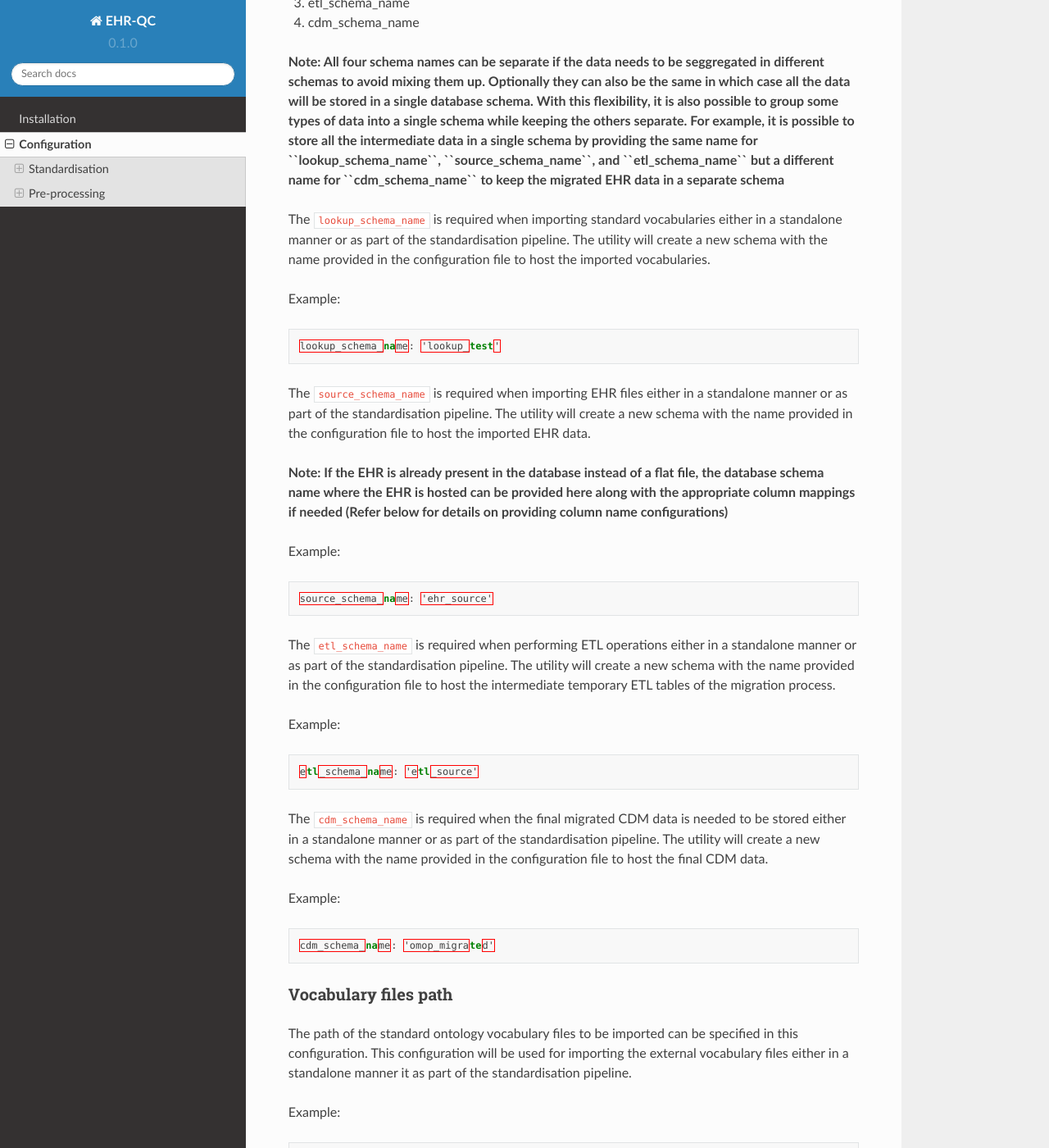
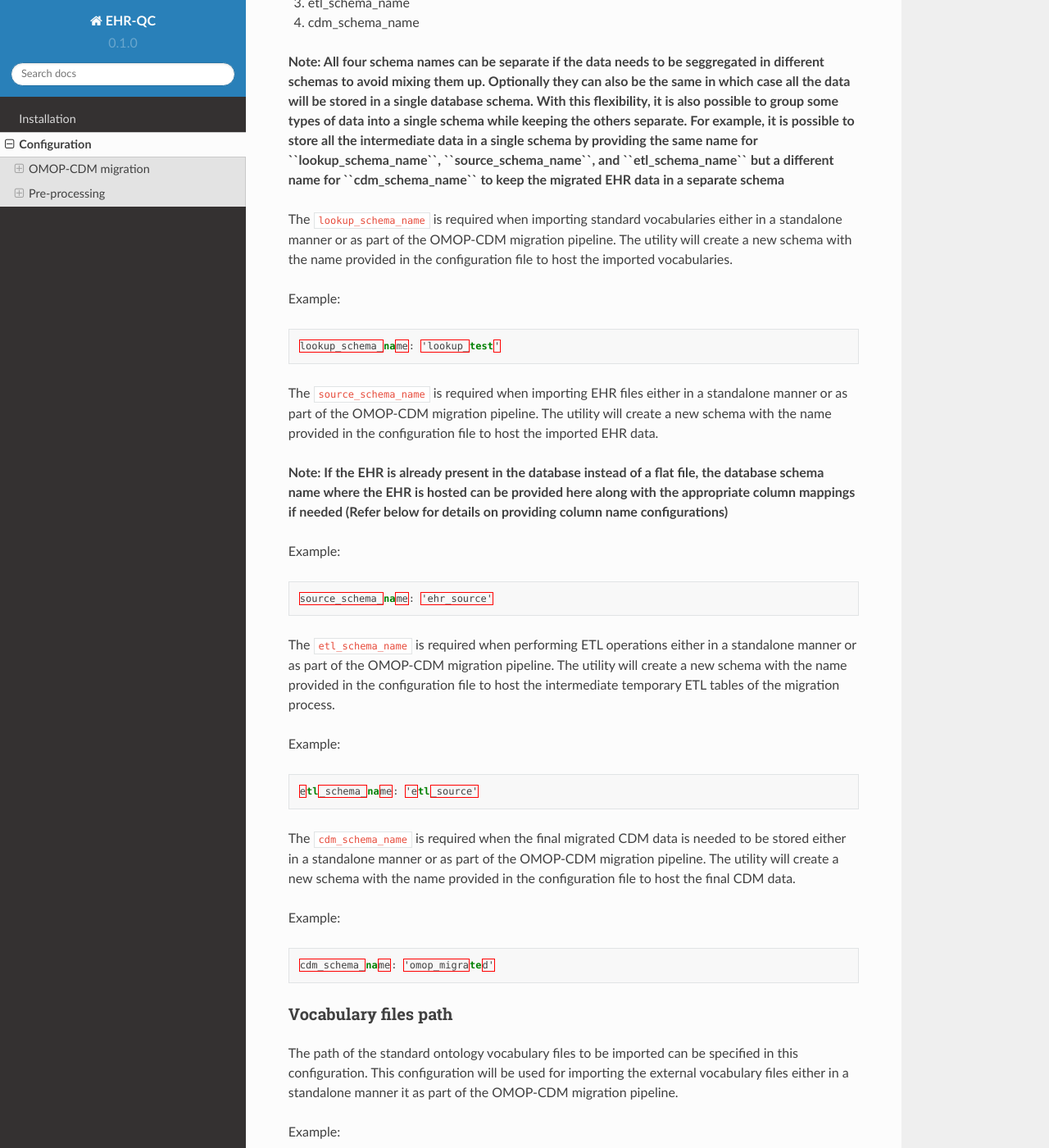
Before and after one commit to ryashpal/EHR-QC-Tutorials, a Sphinx documentation site: the page built from docs/source/config.rst, in a window 1280 px wide and 1400 px high, scrolled down 514 px. Shown: the whole window at 82% size. Built offline with Sphinx 7.4.7 and the Read the Docs theme 2.0.0, drawn with Linux system fonts in a browser that asks for light colours; some of the changed text lies outside the part shown.

Commit message:
migration + concept mapping

```diff
--- a/docs/source/config.rst
+++ b/docs/source/config.rst
@@ -4,8 +4,8 @@ Configuration
 The pipeline might need some of the configurations below, depending on the functionality being used.
 
 
-Standardisation
---------------
+OMOP-CDM migration
+------------------
 
 The following configurations mighe be required for OMOP-CDM migration process.
 
@@ -22,7 +22,7 @@ These configurations hold the names of the schema to be created to host the migr
 
 **Note: All four schema names can be separate if the data needs to be seggregated in different schemas to avoid mixing them up. Optionally they can also be the same in which case all the data will be stored in a single database schema. With this flexibility, it is also possible to group some types of data into a single schema while keeping the others separate. For example, it is possible to store all the intermediate data in a single schema by providing the same name for ``lookup_schema_name``, ``source_schema_name``, and ``etl_schema_name`` but a different name for ``cdm_schema_name`` to keep the migrated EHR data in a separate schema**
 
-The ``lookup_schema_name`` is required when importing standard vocabularies either in a standalone manner or as part of the standardisation pipeline. The utility will create a new schema with the name provided in the configuration file to host the imported vocabularies.
+The ``lookup_schema_name`` is required when importing standard vocabularies either in a standalone manner or as part of the OMOP-CDM migration pipeline. The utility will create a new schema with the name provided in the configuration file to host the imported vocabularies.
 
 Example:
 
@@ -30,7 +30,7 @@ Example:
 
     lookup_schema_name: 'lookup_test'
 
-The ``source_schema_name`` is required when importing EHR files either in a standalone manner or as part of the standardisation pipeline. The utility will create a new schema with the name provided in the configuration file to host the imported EHR data.
+The ``source_schema_name`` is required when importing EHR files either in a standalone manner or as part of the OMOP-CDM migration pipeline. The utility will create a new schema with the name provided in the configuration file to host the imported EHR data.
 
 **Note: If the EHR is already present in the database instead of a flat file, the database schema name where the EHR is hosted can be provided here along with the appropriate column mappings if needed (Refer below for details on providing column name configurations)**
 
@@ -40,7 +40,7 @@ Example:
 
     source_schema_name: 'ehr_source'
 
-The ``etl_schema_name`` is required when performing ETL operations either in a standalone manner or as part of the standardisation pipeline. The utility will create a new schema with the name provided in the configuration file to host the intermediate temporary ETL tables of the migration process.
+The ``etl_schema_name`` is required when performing ETL operations either in a standalone manner or as part of the OMOP-CDM migration pipeline. The utility will create a new schema with the name provided in the configuration file to host the intermediate temporary ETL tables of the migration process.
 
 Example:
 
@@ -48,7 +48,7 @@ Example:
 
     etl_schema_name: 'etl_source'
 
-The ``cdm_schema_name`` is required when the final migrated CDM data is needed to be stored either in a standalone manner or as part of the standardisation pipeline. The utility will create a new schema with the name provided in the configuration file to host the final CDM data.
+The ``cdm_schema_name`` is required when the final migrated CDM data is needed to be stored either in a standalone manner or as part of the OMOP-CDM migration pipeline. The utility will create a new schema with the name provided in the configuration file to host the final CDM data.
 
 Example:
 
@@ -60,7 +60,7 @@ Example:
 Vocabulary files path
 ~~~~~~~~~~~~~~~~~~~~~
 
-The path of the standard ontology vocabulary files to be imported can be specified in this configuration. This configuration will be used for importing the external vocabulary files either in a standalone manner it as part of the standardisation pipeline.
+The path of the standard ontology vocabulary files to be imported can be specified in this configuration. This configuration will be used for importing the external vocabulary files either in a standalone manner it as part of the OMOP-CDM migration pipeline.
 
 Example:
 
@@ -82,7 +82,7 @@ vocabulary = {
 CSV file column mapping
 ~~~~~~~~~~~~~~~~~~~~~~~
 
-The paths of the CSV files containing the EHR data to be imported and the column mappings if the column names in the CSV file are not the expected column names for the pipeline. This configuration will be used for importing the external EHR files either in a standalone manner it as part of the standardisation pipeline.
+The paths of the CSV files containing the EHR data to be imported and the column mappings if the column names in the CSV file are not the expected column names for the pipeline. This configuration will be used for importing the external EHR files either in a standalone manner it as part of the OMOP-CDM migration pipeline.
 
 In general, it takes the form;
 
```
Also changed, not shown: docs/source/mapping.rst (added, +55 -0 lines), docs/source/migrate.rst (added, +118 -0 lines).
